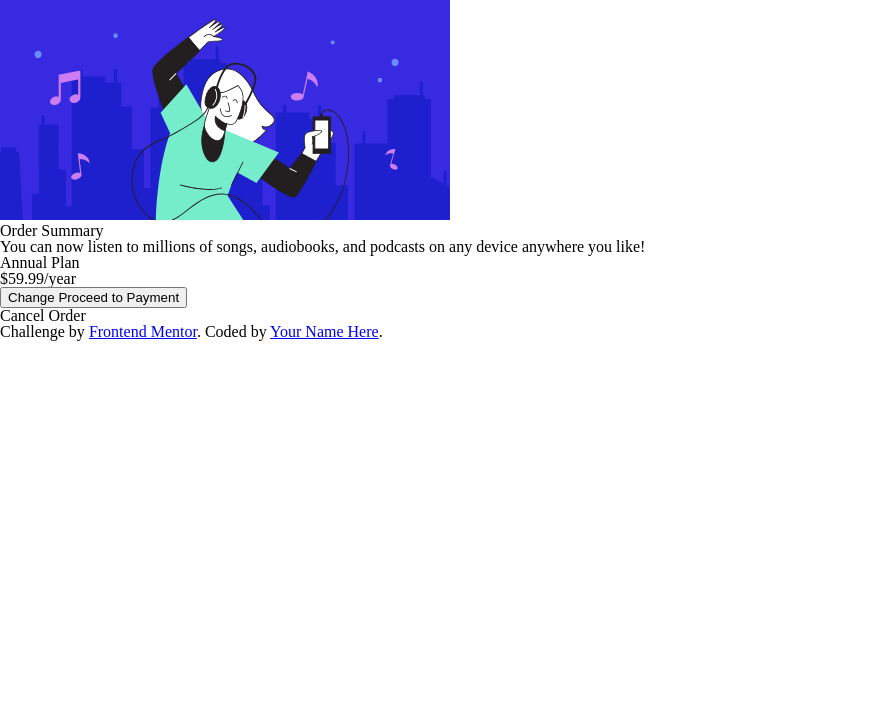
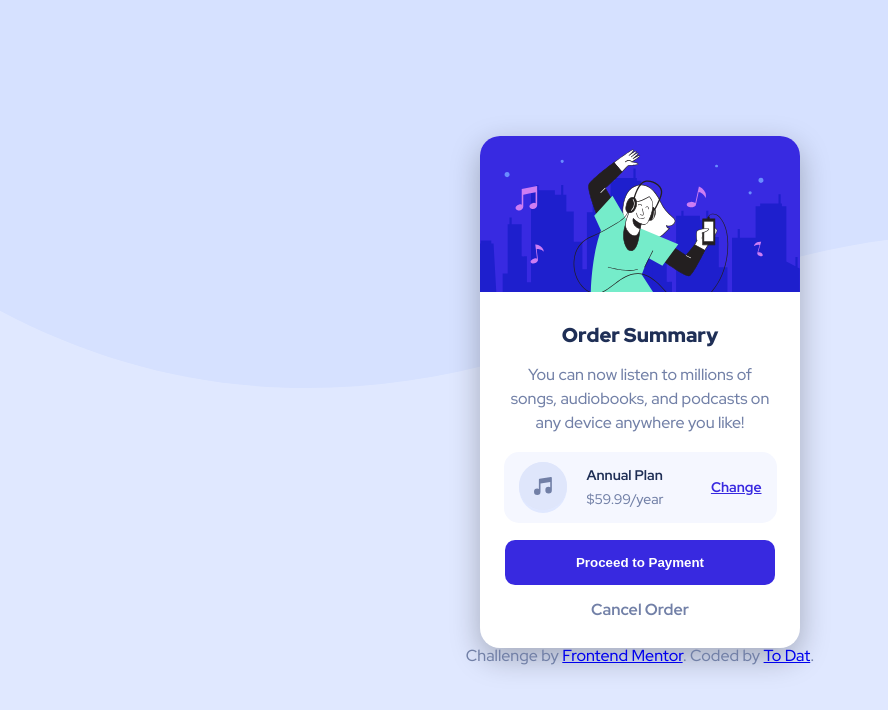
Before and after one commit to tltd0807/order-summary-component, a plain HTML site: page index.html in a window 1280 px wide. Shown: the whole page, without its empty margins (0-888 px from the left). Drawn offline with Linux system fonts and the light colour scheme; files that its build step writes are made by us from their sources.

Commit message:
add style

```diff
--- a/index.html
+++ b/index.html
@@ -9,7 +9,7 @@
       sizes="32x32"
       href="./images/favicon-32x32.png"
     />
-    <link rel="stylesheet" href="reset.css" />
+    <link rel="stylesheet" href="./reset.css" />
     <link rel="stylesheet" href="style.css" />
     <title>Frontend Mentor | Order summary card</title>
   </head>
@@ -17,7 +17,12 @@
     <div class="container">
       <div class="card">
         <div class="card-cover">
-          <img src="./images/illustration-hero.svg" alt="" srcset="" />
+          <img
+            src="./images/illustration-hero.svg"
+            alt=""
+            srcset=""
+            class="img-cover"
+          />
         </div>
         <div class="card-content">
           <div class="card-header">Order Summary</div>
@@ -27,27 +32,32 @@
           </div>
           <div class="review">
             <div class="review-info">
-              <div class="review-img"></div>
+              <div class="review-img">
+                <img
+                  src="./images/icon-music.svg"
+                  alt=""
+                  srcset=""
+                  class="icon"
+                />
+              </div>
               <div class="review-info--stack">
                 <div class="review-name">Annual Plan</div>
                 <div class="review-price">$59.99/year</div>
               </div>
             </div>
-            <div class="review-change"></div>
+            <div class="review-change">Change</div>
           </div>
-          <div class="process">
-            <button class=".process-btn">Change Proceed to Payment</button>
-            <div class="process-cancel">Cancel Order</div>
-          </div>
+
+          <button class="process-btn">Proceed to Payment</button>
+          <div class="process-cancel">Cancel Order</div>
         </div>
       </div>
-    </div>
-
-    <div class="attribution">
-      Challenge by
-      <a href="https://www.frontendmentor.io?ref=challenge" target="_blank"
-        >Frontend Mentor</a
-      >. Coded by <a href="#">Your Name Here</a>.
+      <div class="attribution">
+        Challenge by
+        <a href="https://www.frontendmentor.io?ref=challenge" target="_blank"
+          >Frontend Mentor</a
+        >. Coded by <a href="#">To Dat</a>.
+      </div>
     </div>
   </body>
 </html>
--- a/images/reset.css
+++ b/reset.css
@@ -1,8 +1,3 @@
-/* http://meyerweb.com/eric/tools/css/reset/
-   v2.0 | 20110126
-   License: none (public domain)
-*/
-
 html,
 body,
 div,
--- a/style.css
+++ b/style.css
@@ -0,0 +1,120 @@
+@import url("https://fonts.googleapis.com/css2?family=Red+Hat+Display:wght@500;700;900&display=swap");
+body {
+  font-family: "Red Hat Display", sans-serif;
+  width: 100%;
+  /* height: 100vh; */
+  background-color: hsl(225, 100%, 94%);
+  font-size: 16px;
+  color: hsl(224, 23%, 55%);
+}
+.container {
+  width: 100%;
+  height: 100vh;
+  background: center/cover url("./images/pattern-background-mobile.svg");
+  display: flex;
+  justify-content: center;
+  align-items: center;
+  flex-direction: column;
+}
+.card {
+  width: 20rem;
+  height: 32rem;
+  display: flex;
+  flex-direction: column;
+  box-shadow: 0 10px 30px rgba(0, 0, 0, 0.27);
+
+  border-radius: 20px;
+  overflow: hidden;
+  background-color: white;
+  transition: all 2s ease;
+}
+.img-cover {
+  width: 100%;
+}
+.card-content {
+  margin: 30px 25px;
+  height: 100%;
+  display: flex;
+  flex-direction: column;
+  justify-content: space-between;
+  align-items: center;
+}
+.card-header {
+  font-size: 20px;
+  font-weight: 900;
+  color: hsl(223, 47%, 23%);
+}
+.content-paragraph {
+  text-align: center;
+  line-height: 1.5rem;
+}
+.review {
+  background-color: hsl(225, 100%, 98%);
+  width: 90%;
+  border-radius: 15px;
+  display: flex;
+  justify-content: space-between;
+  align-items: center;
+  padding: 10px 15px;
+}
+.review-img {
+  background-color: hsl(225, 100%, 94%);
+  border-radius: 50%;
+  margin-right: 20px;
+}
+.review-info {
+  display: flex;
+  align-items: center;
+}
+.review-name {
+  font-size: 14px;
+  font-weight: 700;
+  margin-bottom: 10px;
+  color: hsl(223, 47%, 23%);
+}
+.review-price {
+  font-size: 14px;
+}
+.review-change {
+  font-size: 14px;
+  text-decoration: underline;
+  color: hsl(245, 75%, 52%);
+  font-weight: 700;
+}
+.process-btn {
+  width: 100%;
+  padding: 15px 0;
+  border-radius: 10px;
+  border: none;
+  background-color: hsl(245, 75%, 52%);
+  color: white;
+  font-weight: 700;
+}
+.process-cancel {
+  font-weight: 700;
+}
+.attribution {
+  text-align: center;
+}
+@media (min-width: 1200px) {
+  .container {
+    background: center / contain no-repeat
+      url("./images/pattern-background-desktop.svg");
+    background-position: top;
+  }
+}
+.process-btn:hover,
+.process-cancel:hover,
+.review-change:hover {
+  cursor: pointer;
+}
+.process-btn:hover {
+  background-color: hsl(224, 23%, 55%);
+  box-shadow: 0 10px 20px hsl(225, 100%, 94%);
+}
+.process-cancel:hover {
+  color: black;
+}
+.review-change:hover {
+  color: hsl(224, 23%, 55%);
+}
```
